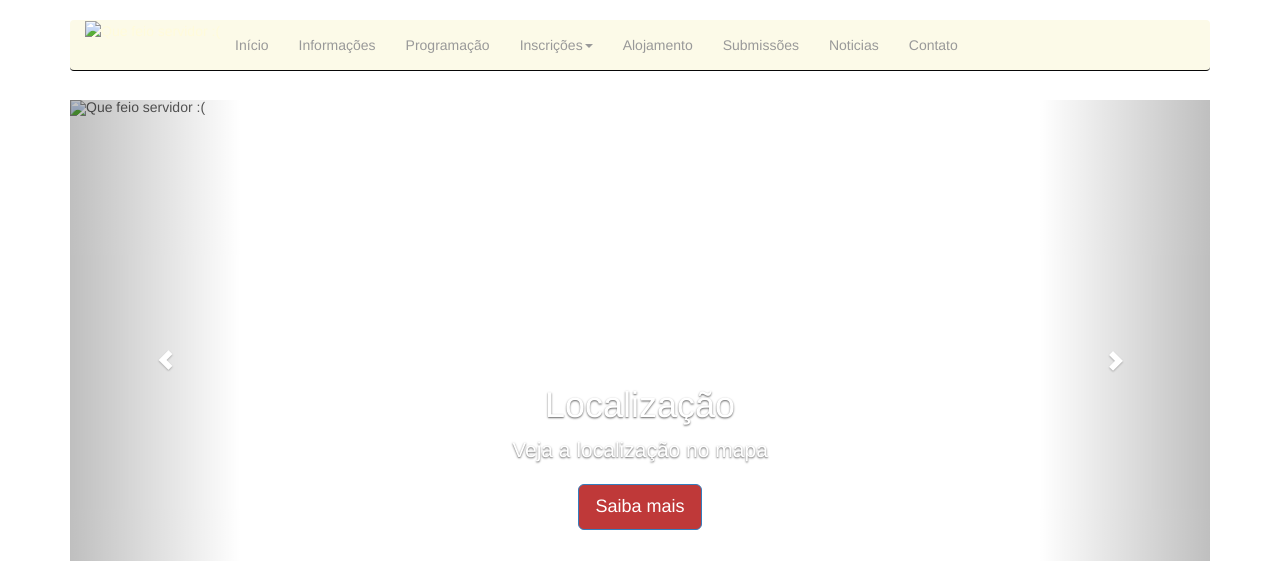
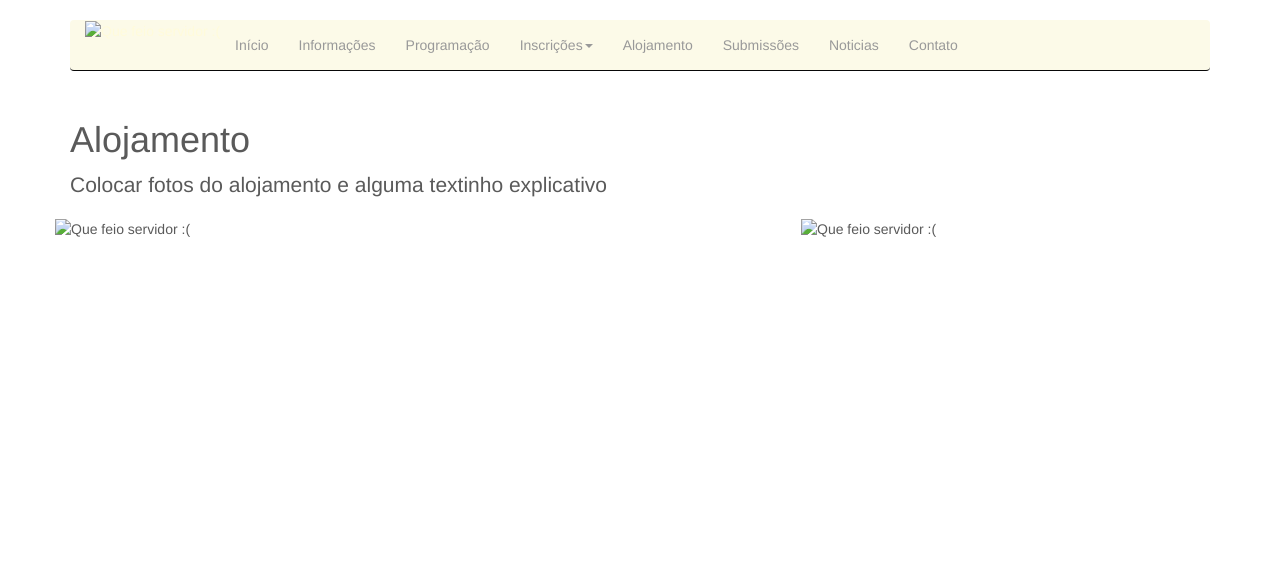
Before and after one commit to PETComputacaoUFCG/SiteENEPET2014, a Jekyll site: the page docs/html/alojamentos/index.html, which Jekyll copies as it is, in a window 1280 px wide. Shown: the top 561 px of the page. Built offline with Jekyll 4.4.1, drawn with Linux system fonts in a browser that asks for light colours; nearby versions of some CDN libraries; Markdown is read by kramdown in place of the engine named in the settings; some of the changed text lies outside the part shown; grey boxes are pictures that could not be loaded.

```diff
--- a/docs/html/alojamentos/index.html
+++ b/docs/html/alojamentos/index.html
@@ -7,7 +7,6 @@
 		<meta name="description" content="">
 		<meta name="author" content="">
 		<link rel="shortcut icon" href="../../assets/ico/favicon.ico">
-
 
 		<title>Alojamentos</title>
 
@@ -44,87 +43,80 @@
 						</div>
 						<div class="navbar-collapse collapse">
 							<ul class="nav navbar-nav">
-                <li><a href="../inicio/">Início</a></li>
-                <li><a href="../informacoes/">Informações</a></li>
-                <li><a href="../programacao/">Programação</a></li>
+								<li>
+									<a href="../inicio/">Início</a>
+								</li>
+								<li>
+									<a href="../informacoes/">Informações</a>
+								</li>
+								<li>
+									<a href="../programacao/">Programação</a>
+								</li>
 								<li class="dropdown">
 									<a href="#" class="dropdown-toggle" data-toggle="dropdown">Inscrições<b class="caret"></b></a>
 									<ul class="dropdown-menu">
-                    <li><a href="http://enapet2013.ufpe.br/static/files/tutorialinscricao.pdf">Tutorial de inscrição</a></li>
-                    <li><a href="http://cobregratis.com.br/como-funciona-boleto-bancario/">Gerar boleto</a></li>
-                    <li><a href="../alojamentos/">Alojamentos</a></li>
+										<li>
+											<a href="http://enapet2013.ufpe.br/static/files/tutorialinscricao.pdf">Tutorial de inscrição</a>
+										</li>
+										<li>
+											<a href="http://cobregratis.com.br/como-funciona-boleto-bancario/">Gerar boleto</a>
+										</li>
+										<li>
+											<a href="../alojamentos/">Alojamentos</a>
+										</li>
 									</ul>
 								</li>
-                <li><a href="../alojamentos/">Alojamento</a></li>
-                <li><a href="../submissao/">Submissões</a></li>
-                <li><a href="../noticias/">Noticias</a></li>
-                <li><a href="#">Contato</a></li>
+								<li>
+									<a href="../alojamentos/">Alojamento</a>
+								</li>
+								<li>
+									<a href="../submissao/">Submissões</a>
+								</li>
+								<li>
+									<a href="../noticias/">Noticias</a>
+								</li>
+								<li>
+									<a href="#">Contato</a>
+								</li>
 						</div>
 					</div>
 				</div>
 			</div>
 		</div>
 
-<br>
-<br>
-<br>
-<br>
-<br>
+		<br/>
+		<br/>
+		<br/>
+		<br/>
+		<br/>
 
 		<div class="container">
 
 			<div class="starter-template">
-
-        <div id="myCarousel" class="carousel slide" data-ride="carousel">
-      <!-- Indicators -->
-      <ol class="carousel-indicators">
-        <li data-target="#myCarousel" data-slide-to="0" class="active"></li>
-        <li data-target="#myCarousel" data-slide-to="1"></li>
-        <li data-target="#myCarousel" data-slide-to="2"></li>
-      </ol>
-      <div class="carousel-inner">
-        <div class="item active">
-          <img src="../../../img/cg2.jpg" alt="Que feio servidor :(">
-          <div class="container">
-            <div class="carousel-caption">
-              <h1>Localização</h1>
-              <p>Veja a localização no mapa</p>
-              <p><a class="btn btn-lg btn-primary" href="https://mapsengine.google.com/map/edit?mid=zAGap5rD_NV8.k6n7oTqlNsnQ" role="button">Saiba mais</a></p>
+				<h1>Alojamento</h1>
+				<p class="lead">
+					Colocar fotos do alojamento e alguma textinho explicativo
+				</p>
+				<div class="row">
+					<img src="../../../img/cg2.jpg"  align="left"   width="424" height="324" alt="Que feio servidor :(">
+					<img src="../../../img/enepet2.png"  align="right"   width="424" height="324" alt="Que feio servidor :(">
 				</div>
-          </div>
-        </div>
-        <div class="item">
-          <img src="../../../img/cg1.jpg" alt="Que feio servidor :(">
-          <div class="container">
-            <div class="carousel-caption">
-            </div>
-          </div>
-        </div>
-        <div class="item">
-          <img src="https://fbcdn-sphotos-a-a.akamaihd.net/hphotos-ak-ash2/t1/402005_536510653068481_443138835_n.jpg" alt="Que feio servidor :(">
-          <div class="container">
-            <div class="carousel-caption">
-            </div>
-          </div>
-        </div>
-      </div>
-      <a class="left carousel-control" href="#myCarousel" data-slide="prev"><span class="glyphicon glyphicon-chevron-left"></span></a>
-      <a class="right carousel-control" href="#myCarousel" data-slide="next"><span class="glyphicon glyphicon-chevron-right"></span></a>
+				<br/>
+				<div class="row">
+					<img src="http://upload.wikimedia.org/wikipedia/commons/a/a0/AcudeVelhoCampinaGrande.jpg"  align="left"   width="424" height="324" alt="Que feio servidor :(">
+					<img src="../../../img/tropeiros.jpg"  align="right"   width="424" height="324" alt="Que feio servidor :(">
 				</div>
 			</div>
 
 		</div><!-- /.container -->
 
-
 		<br>
 		<br>
 
 		© Desenvolvido pelo <a href="http://dsc.ufcg.edu.br/~pet">PET Computação UFCG</a>
-        <p class="pull-right"><a href="../informacoes/">Back to top</a></p>
-
-
-
-      © Desenvolvido pelo <a href="http://dsc.ufcg.edu.br/~pet">PET Computação UFCG</a>
+		<p class="pull-right">
+			<a href="../informacoes/">Back to top</a>
+		</p>
 
 		<!-- Bootstrap core JavaScript
 		================================================== -->
```
Also changed, not shown: docs/html/inscricoes/index.html (+52 -20 lines). Lines whose indentation alone changed are shown as unchanged.
